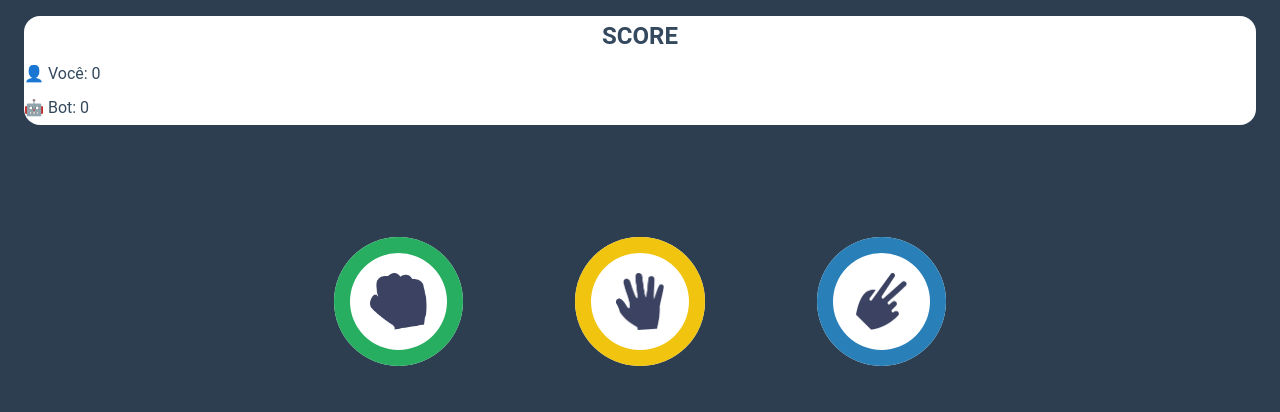
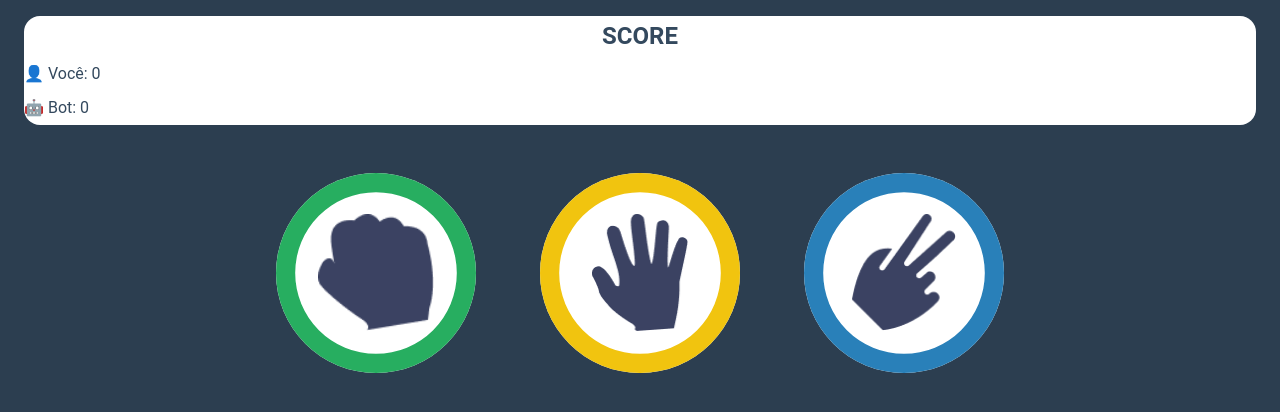
Before and after one commit to frabeloo/frontend-challenge, a Next.js app: page / in a window 1280 px wide. Shown: the top 412 px of the page. Built offline with nearby package versions, Linux system fonts and the light colour scheme.

Commit message:
Reponsive adjust

```diff
--- a/components/Choosing/choosing.css
+++ b/components/Choosing/choosing.css
@@ -11,6 +11,6 @@
 }
 .buttons{
     display: inherit;
-    gap: 7rem;
+    gap: 7rem 4rem;
     margin-bottom: 4rem;
 }
--- a/components/MoveButton/MoveButton.css
+++ b/components/MoveButton/MoveButton.css
@@ -1,7 +1,6 @@
-/* MoveButton.css */
 .move-button {
-    --size: 8.1rem;
-    --inner-border: 1rem;
+    --size: 6.5rem;
+    --inner-border: 0.7rem;
     width: var(--size);
     height: var(--size);
     background: #fff;
@@ -14,6 +13,19 @@
     border: none;
     cursor: pointer;
     box-shadow: inset 0 0 0 var(--inner-border) var(--inner-border-color);
+}
+@media screen and (min-width: 375px) {
+    .move-button {
+        --size: 8.1rem;
+        --inner-border: 1rem;
+    }
+}
+@media screen and (min-width: 768px) {
+    .move-button {
+        --size: 12.5rem;
+        --inner-border: 1.2rem;
+    }
+
 }
 .Pedra{
     --inner-border-color: #27AE60;
@@ -41,9 +53,14 @@
 .moves-container{
     display: flex;
     flex-wrap: wrap;
-    gap: 1.5rem 7rem;
+    gap: 1.5rem 4rem;
     justify-content: center;
     margin-top: 7rem;
+}
+@media screen and (min-width: 768px) {
+    .moves-container{
+        margin-top: 3rem;
+    }
 }
 .moves-container > .move-button {
     display: inline-flex;
```
